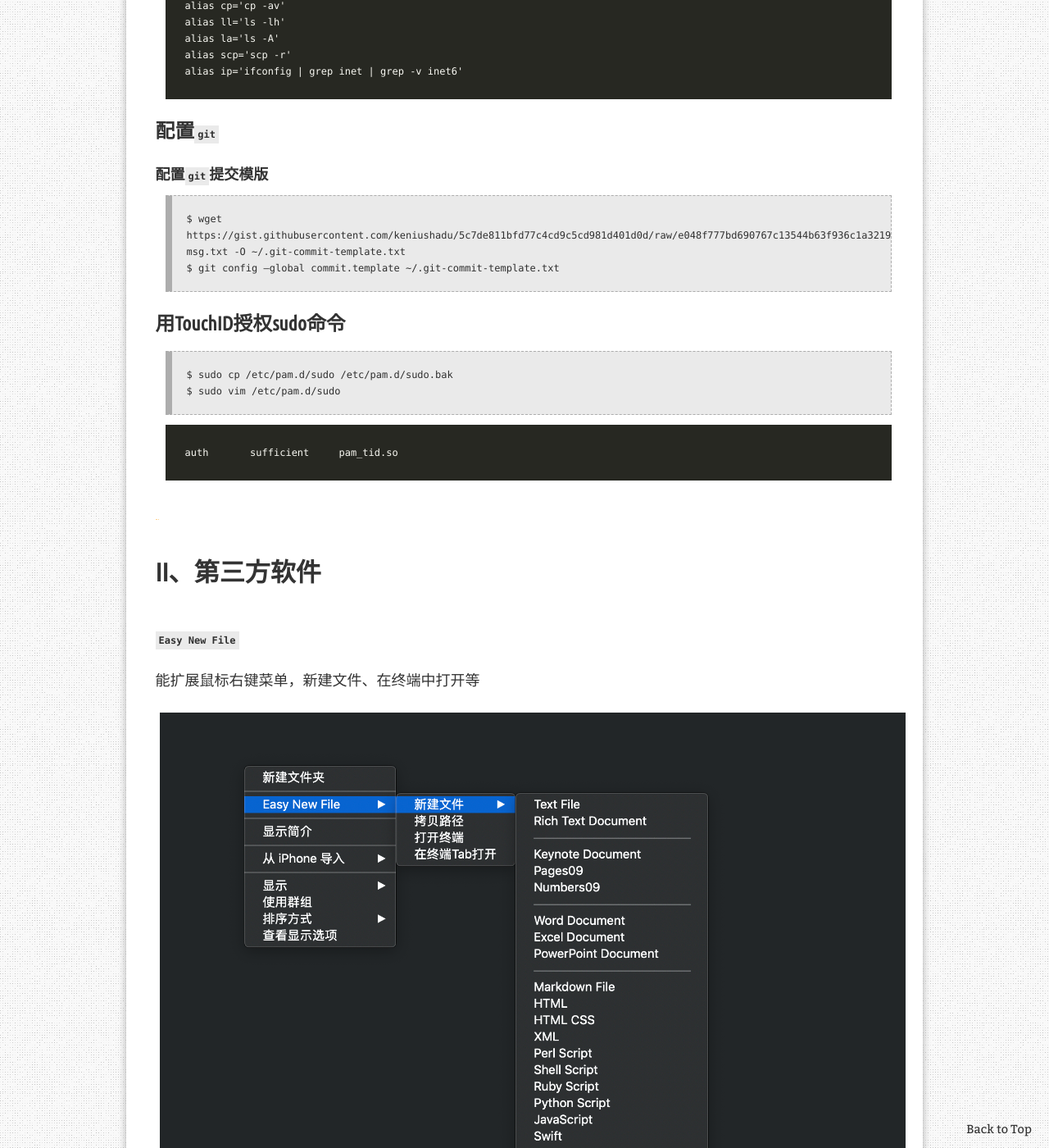
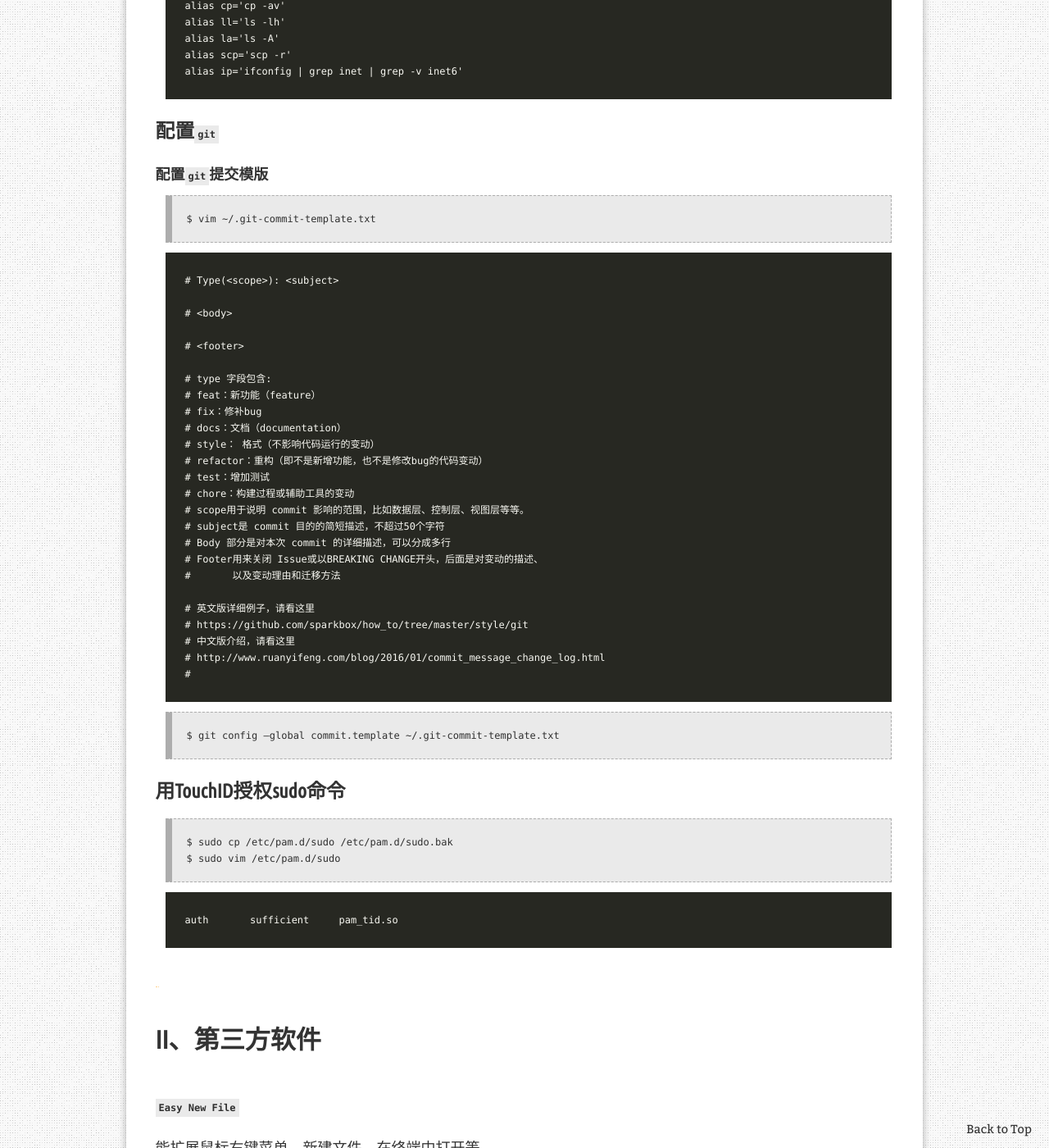
Before and after one commit to xuzheyang/xuzheyang.github.io, a Jekyll site: the page built from _posts/2019-06-22-MacOS安装后的配置.md, in a window 1280 px wide and 1400 px high, scrolled down 8867 px. Shown: the whole window at 82% size. Built offline with Jekyll 4.4.1, drawn with Linux system fonts in a browser that asks for light colours; nearby versions of some CDN libraries; comment, search, counter and statistics services are not loaded.

Commit message:
feat: 添加基础服务器的搭建
- 添加DHCP服务器的搭建
- 添加NTP服务器的搭建
- 修改Mac配置因网络无法下载git模版

```diff
--- a/_posts/2019-06-22-MacOS安装后的配置.md
+++ b/_posts/2019-06-22-MacOS安装后的配置.md
@@ -183,7 +183,36 @@ alias ip='ifconfig | grep inet | grep -v inet6'
 
 #### 配置`git`提交模版
 
-> $ wget https://gist.githubusercontent.com/keniushadu/5c7de811bfd77c4cd9c5cd981d401d0d/raw/e048f777bd690767c13544b63f936c1a3219da5e/commit-msg.txt -O ~/.git-commit-template.txt
+> $ vim ~/.git-commit-template.txt
+
+~~~
+# Type(<scope>): <subject>
+
+# <body>
+
+# <footer>
+
+# type 字段包含:
+# feat：新功能（feature）
+# fix：修补bug
+# docs：文档（documentation）
+# style： 格式（不影响代码运行的变动）
+# refactor：重构（即不是新增功能，也不是修改bug的代码变动）
+# test：增加测试
+# chore：构建过程或辅助工具的变动
+# scope用于说明 commit 影响的范围，比如数据层、控制层、视图层等等。
+# subject是 commit 目的的简短描述，不超过50个字符
+# Body 部分是对本次 commit 的详细描述，可以分成多行
+# Footer用来关闭 Issue或以BREAKING CHANGE开头，后面是对变动的描述、
+#       以及变动理由和迁移方法
+
+# 英文版详细例子，请看这里
+# https://github.com/sparkbox/how_to/tree/master/style/git
+# 中文版介绍，请看这里
+# http://www.ruanyifeng.com/blog/2016/01/commit_message_change_log.html
+#
+~~~
+
 > $ git config --global commit.template ~/.git-commit-template.txt
 
 ### 用TouchID授权sudo命令
```
Also changed, not shown: _posts/2020-03-18-Linux搭建DHCP服务器.md (added, +100 -0 lines), _posts/2020-03-23-Linux搭建NTP服务器.md (added, +91 -0 lines).
